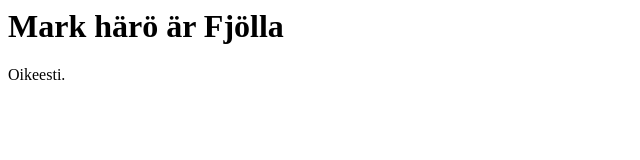
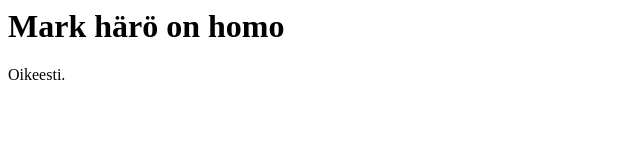
Before and after one commit to welhoilija/helloworld, a plain HTML site: page index.html in a window 1280 px wide. Shown: the full height of the page, 0-640 px from the left. Drawn offline with Linux system fonts and the light colour scheme.

Commit message:
Update index.html

```diff
--- a/index.html
+++ b/index.html
@@ -2,7 +2,7 @@
 <html>
 <body>
 
-<h1>Mark härö är Fjölla</h1>
+<h1>Mark härö on homo</h1>
 <p>Oikeesti.</p>
 
 </body>
```
